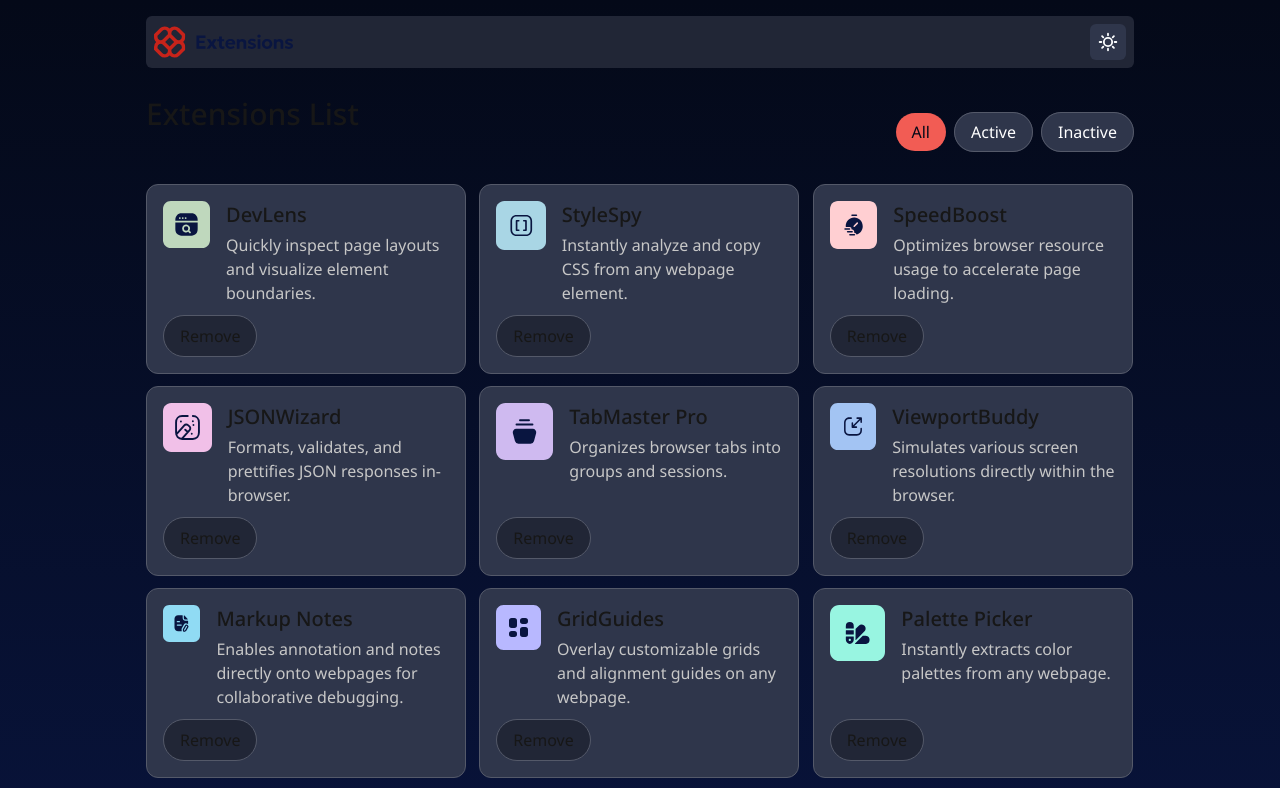
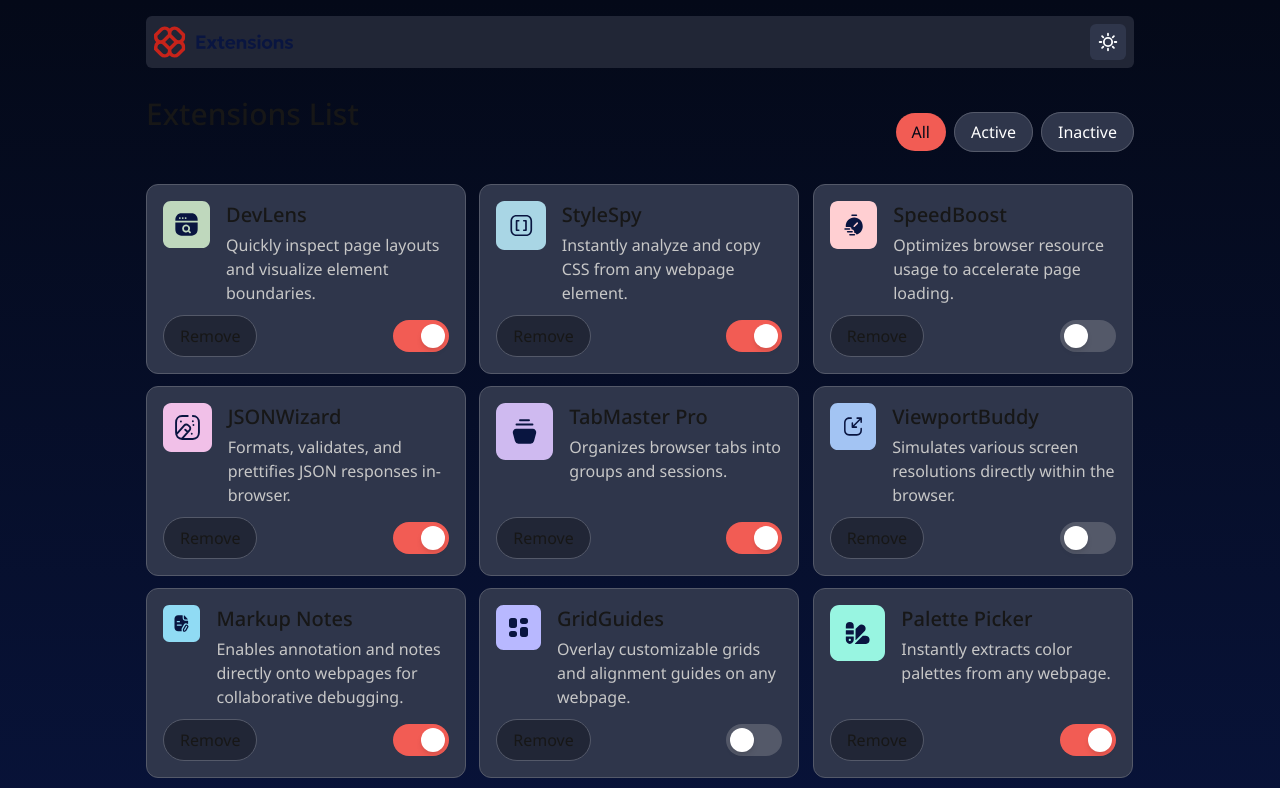
Before and after one commit to Harry823/browser-extension-manager-ui, a Next.js app: page / in a window 1280 px wide. Shown: the top 788 px of the page. Built offline with nearby package versions, Linux system fonts and the light colour scheme.

Commit message:
added toggle button for activate and deactivate extension

```diff
--- a/src/components/ExtensionItem.tsx
+++ b/src/components/ExtensionItem.tsx
@@ -1,5 +1,6 @@
 import { Extension } from "@/types/extension";
 import Image from "next/image";
+import ToggleActiveButton from "./ToggleActiveButton";
 
 interface ExtensionItemProps {
     extensionData: Extension;
@@ -32,17 +33,22 @@ const ExtensionItem = ({ extensionData, updateExtensionState }: ExtensionItemPro
                 <button
                     onClick={() =>
                         updateExtensionState(
-                            prev => prev.filter(ext => ext.name !== extensionData.name)
+                            prev => prev.filter(extension => extension.name !== extensionData.name)
                         )
                     }
                 >
                     <div
-                    className="rounded-3xl px-4 py-2 border border-[hsl(226,_11%,_37%)]"
+                    className="cursor-pointer rounded-3xl px-4 py-2 border border-[hsl(226,_11%,_37%)]"
                     style={{ backgroundColor: 'hsl(226, 25%, 17%)' }}
                     >
                         <span>Remove</span>
                     </div>
                 </button>
+                <ToggleActiveButton
+                    isActive={extensionData.isActive}
+                    extensionNameRef={extensionData.name}
+                    updateExtensionState={updateExtensionState}
+                />
             </div>
         </div>
     );
--- /dev/null
+++ b/src/components/ToggleActiveButton.tsx
@@ -0,0 +1,45 @@
+import { Extension } from "@/types/extension";
+
+interface ToggleActiveButtonProps {
+    isActive: boolean;
+    extensionNameRef: string;
+    updateExtensionState: React.Dispatch<React.SetStateAction<Extension[]>>;
+}
+
+const ToggleActiveButton = ({
+    isActive,
+    extensionNameRef,
+    updateExtensionState
+}: ToggleActiveButtonProps) => {
+    return (
+        <button
+            onClick={ () =>
+                updateExtensionState(prevState =>
+                    prevState.map(extension =>
+                        extension.name === extensionNameRef
+                        ? { ...extension, isActive: !extension.isActive}
+                        : extension
+                    )
+                )
+            }
+        >
+            <div
+                className={
+                    `w-14 h-8 flex items-center rounded-full
+                    p-1 cursor-pointer transition-colors duration-300
+                    ${isActive ? 'bg-[hsl(3,_86%,_64%)]' : 'bg-[hsl(226,_11%,_37%)]'}`
+                }
+            >
+                <div
+                    className={
+                        `bg-white w-6 h-6 rounded-full shadow-md transform
+                        transition-transform duration-300
+                        ${isActive ? 'translate-x-6' : 'translate-x-0'}`
+                    }
+                />
+            </div>
+        </button>
+    )
+};
+
+export default ToggleActiveButton;
```
